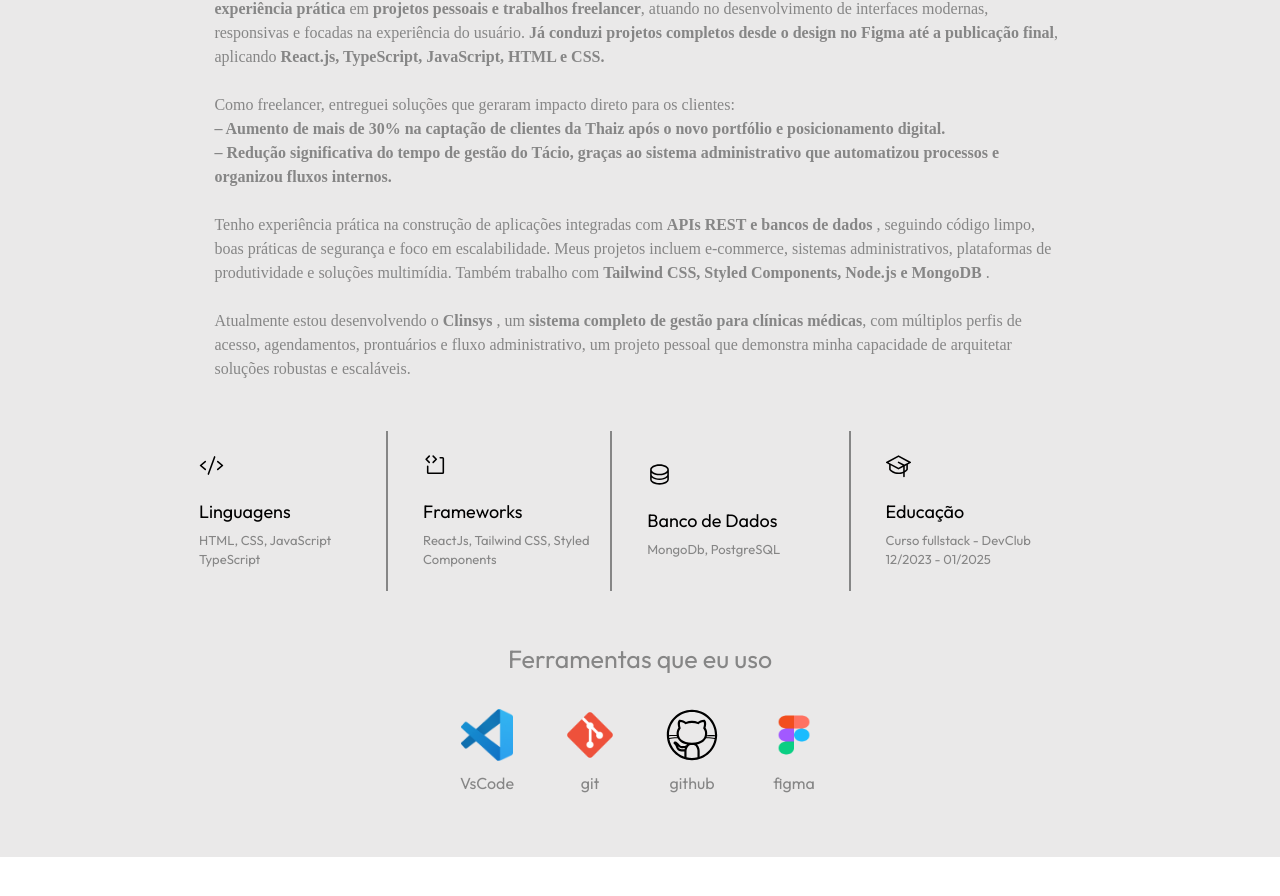
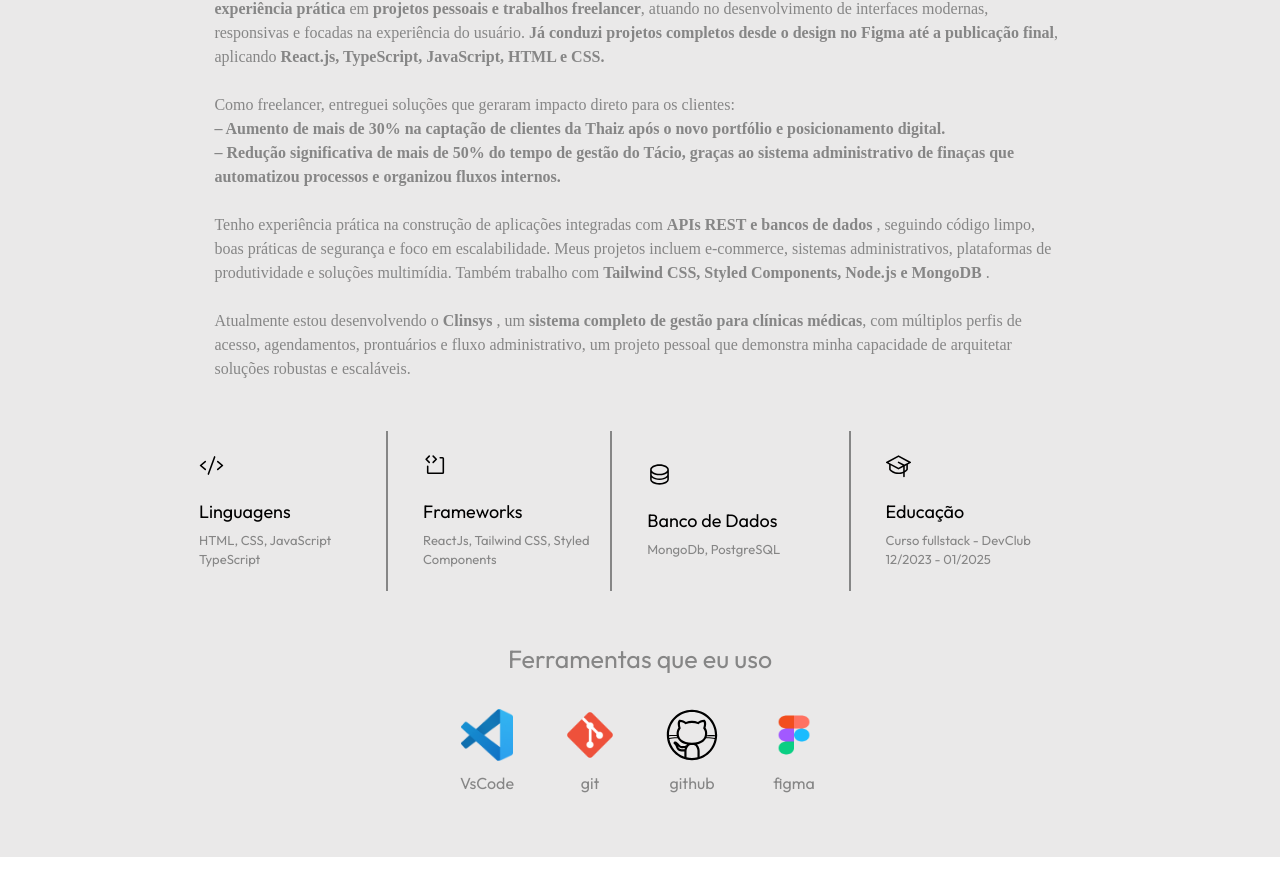
Before and after one commit to Allysson-ryan/Interface-MeuPortifolio-Pessoal-2.0-, a React (Vite) app: page / in a window 1280 px wide. Shown: the part 1072-1968 px from the top of the page. Built offline with nearby package versions, Linux system fonts and the light colour scheme; no server answers; a web font is replaced by a local one.

Commit message:
Improve impact statement for Tácio's management time

```diff
--- a/src/Sections/AboutSection.tsx
+++ b/src/Sections/AboutSection.tsx
@@ -26,7 +26,7 @@ Como freelancer, entreguei soluções que geraram impacto direto para os cliente
           <br></br>
 <strong>– Aumento de mais de 30% na captação de clientes da Thaiz após o novo portfólio e posicionamento digital.</strong>
           <br></br>
-<strong>– Redução significativa do tempo de gestão do Tácio, graças ao sistema administrativo que automatizou processos e
+<strong>– Redução significativa de mais de 50% do tempo de gestão do Tácio, graças ao sistema administrativo de finaças que automatizou processos e
 organizou fluxos internos.</strong>
           <br></br>
           <br></br>
```
